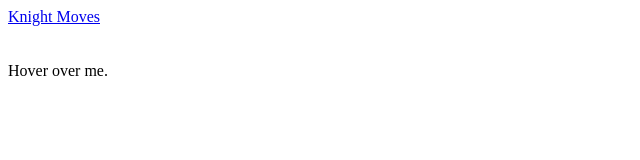
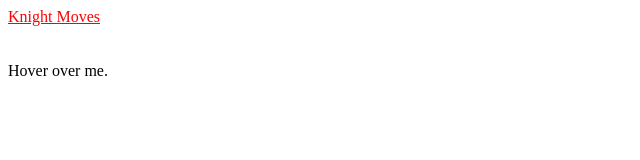
Before and after one commit to CHIC043/022-pseudo-classes-Chic043, a website: page index.html in a window 1280 px wide. Shown: the whole page, without its empty margins (0-640 px from the left). Drawn offline with Linux system fonts and the light colour scheme.

Commit message:
add link

```diff
--- a/index.html
+++ b/index.html
@@ -3,6 +3,9 @@
 <head>
     <title>Pseudo-classes</title>
     <style>
+        a:link {
+            color: red;
+        }
         a:hover{
             color:purple
         }
```
